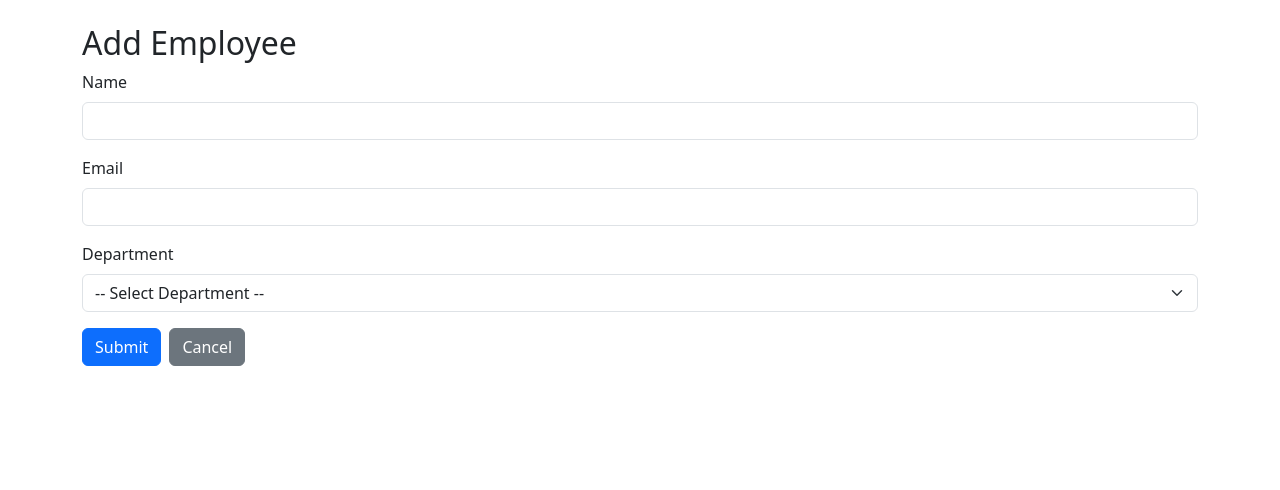
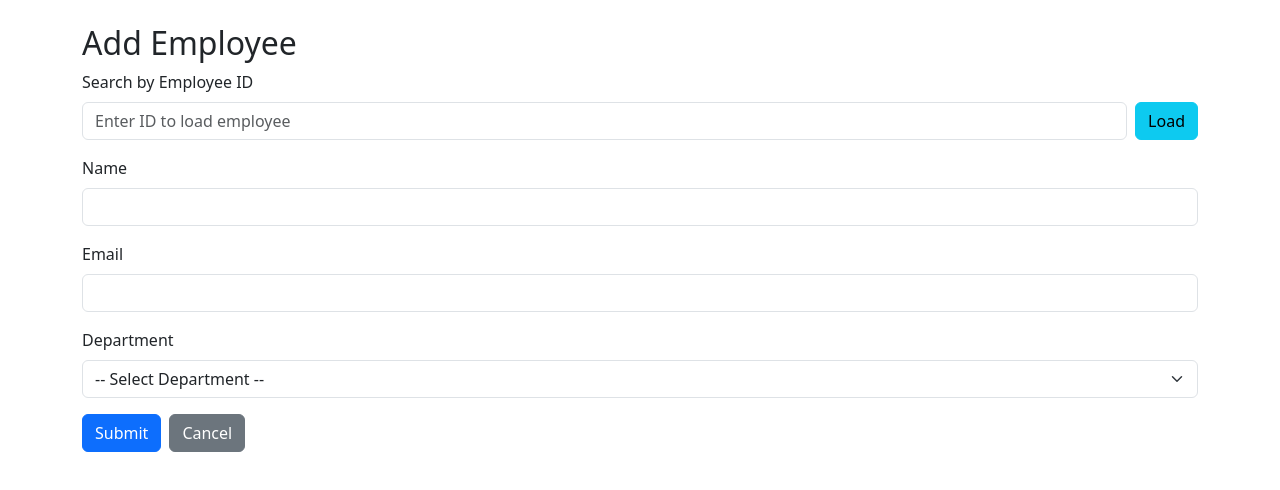
Before and after one commit to tharushi330/HR_Management_System_Frontend, a React (Create React App) app: page /employee in a window 1280 px wide. Shown: the top 490 px of the page. Built offline with nearby package versions, Linux system fonts and the light colour scheme.

Commit message:
add search bar

```diff
--- a/src/components/EmployeeForm.js
+++ b/src/components/EmployeeForm.js
@@ -1,6 +1,16 @@
 import React, { Component } from "react";
 import { Form, Button } from "react-bootstrap";
 import axios from "axios";
+import { useParams, useNavigate } from "react-router-dom";
+
+// Wrapper to pass router params and navigation to class component
+function WithRouter(ComponentWrapped) {
+  return function Wrapper(props) {
+    const params = useParams();
+    const navigate = useNavigate();
+    return <ComponentWrapped {...props} id={params.id} navigate={navigate} />;
+  };
+}
 
 class EmployeeForm extends Component {
   constructor(props) {
@@ -9,12 +19,19 @@ class EmployeeForm extends Component {
       name: "",
       email: "",
       department: "",
+      searchId: "", // for manual ID search
     };
   }
 
   componentDidMount() {
     const { id } = this.props;
+
     if (id) {
+      this.fetchEmployeeById(id);
+    }
+  }
+
+  fetchEmployeeById = (id) => {
     axios
       .get(`http://localhost:8080/api/employees/search-by-id/${id}`)
       .then((response) => {
@@ -24,9 +41,26 @@ class EmployeeForm extends Component {
           department: response.data.department,
         });
       })
-        .catch((error) => console.error("Error fetching employee:", error));
+      .catch((error) => {
+        console.error("Error fetching employee:", error);
+        alert("Employee not found.");
+      });
+  };
+
+  handleSearchById = () => {
+    const { searchId } = this.state;
+    if (!searchId) {
+      alert("Please enter an ID to search.");
+      return;
     }
-  }
+
+    this.fetchEmployeeById(searchId);
+  };
+
+  handleChange = (e) => {
+    const { name, value } = e.target;
+    this.setState({ [name]: value });
+  };
 
   handleSubmit = (e) => {
     e.preventDefault();
@@ -57,18 +91,34 @@ class EmployeeForm extends Component {
       });
   };
 
-  handleChange = (e) => {
-    const { name, value } = e.target;
-    this.setState({ [name]: value });
-  };
-
   render() {
-    const { name, email, department } = this.state;
+    const { name, email, department, searchId } = this.state;
     const { id, navigate } = this.props;
 
     return (
       <div className="container mt-4">
         <h2>{id ? "Edit Employee" : "Add Employee"}</h2>
+
+        {/* Manual Search Section */}
+        {!id && (
+          <Form.Group className="mb-3">
+            <Form.Label>Search by Employee ID</Form.Label>
+            <div className="d-flex">
+              <Form.Control
+                type="text"
+                placeholder="Enter ID to load employee"
+                value={searchId}
+                onChange={(e) => this.setState({ searchId: e.target.value })}
+                className="me-2"
+              />
+              <Button variant="info" onClick={this.handleSearchById}>
+                Load
+              </Button>
+            </div>
+          </Form.Group>
+        )}
+
+        {/* Employee Form */}
         <Form onSubmit={this.handleSubmit}>
           <Form.Group className="mb-3">
             <Form.Label>Name</Form.Label>
@@ -124,4 +174,4 @@ class EmployeeForm extends Component {
   }
 }
 
-export default EmployeeForm;
+export default WithRouter(EmployeeForm);
--- a/src/components/EmployeeList.js
+++ b/src/components/EmployeeList.js
@@ -1,4 +1,3 @@
-
 import React from "react";
 import axios from "axios";
 import { Button, Table } from "react-bootstrap";
```
Lines whose indentation alone changed are shown as unchanged.
